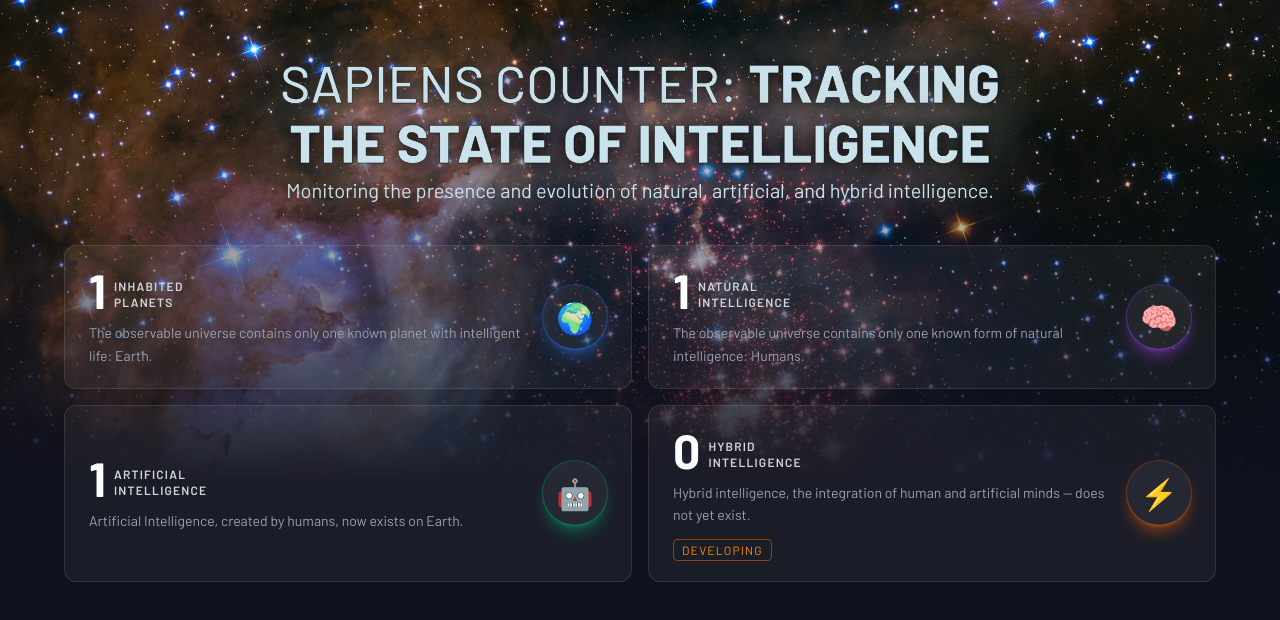
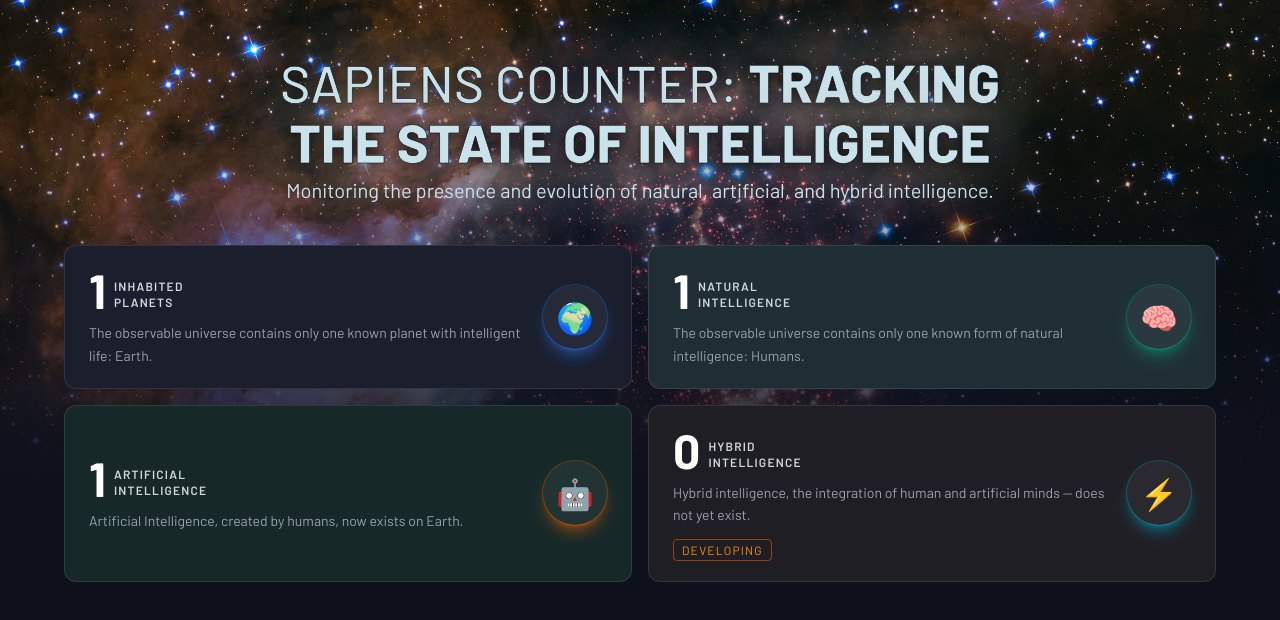
Before and after one commit to AndravenDev/sapiens-counter, a React (Vite) app: page / in a window 1280 px wide. Shown: the top 620 px of the page. Built offline with nearby package versions, Linux system fonts and the light colour scheme.

Commit message:
Adding a color parameter to the card

```diff
--- a/src/App.jsx
+++ b/src/App.jsx
@@ -9,6 +9,7 @@ const cards = [
     icon: "🌍",
     glow: "shadow-blue-500/40",
     ring: "ring-blue-500/30",
+    color: "#1A1E2D",
   },
   {
     stat: 1,
@@ -16,8 +17,9 @@ const cards = [
     description:
       "The observable universe contains only one known form of natural intelligence: Humans.",
     icon: "🧠",
-    glow: "shadow-purple-500/40",
-    ring: "ring-purple-500/30",
+    glow: "shadow-emerald-500/40",
+    ring: "ring-emerald-500/30",
+    color: "#1F2E35",
   },
   {
     stat: 1,
@@ -25,8 +27,9 @@ const cards = [
     description:
       "Artificial Intelligence, created by humans, now exists on Earth.",
     icon: "🤖",
-    glow: "shadow-emerald-500/40",
-    ring: "ring-emerald-500/30",
+    glow: "shadow-orange-500/40",
+    ring: "ring-orange-500/30",
+    color: "#162828",
   },
   {
     stat: 0,
@@ -34,9 +37,10 @@ const cards = [
     description:
       "Hybrid intelligence, the integration of human and artificial minds — does not yet exist.",
     icon: "⚡",
-    glow: "shadow-orange-500/40",
-    ring: "ring-orange-500/30",
+    glow: "shadow-cyan-500/40",
+    ring: "ring-cyan-500/30",
     badge: "DEVELOPING",
+    color: "#1F1E24",
   },
 ];
 
--- a/src/Card.jsx
+++ b/src/Card.jsx
@@ -1,6 +1,9 @@
-export default function Card({ stat, title, description, icon, glow, ring, badge }) {
+export default function Card({ stat, title, description, icon, glow, ring, badge, color }) {
   return (
-    <div className="flex items-center justify-between bg-white/5 border border-white/10 rounded-xl px-6 py-5 gap-4 hover:bg-white/8 transition">
+    <div
+      className="flex items-center justify-between border border-white/10 rounded-xl px-6 py-5 gap-4 transition"
+      style={{ backgroundColor: color }}
+    >
       <div className="flex flex-col gap-2 flex-1">
         <div className="flex items-end gap-2">
           <span className="text-5xl font-bold text-white leading-none">{stat}</span>
```
